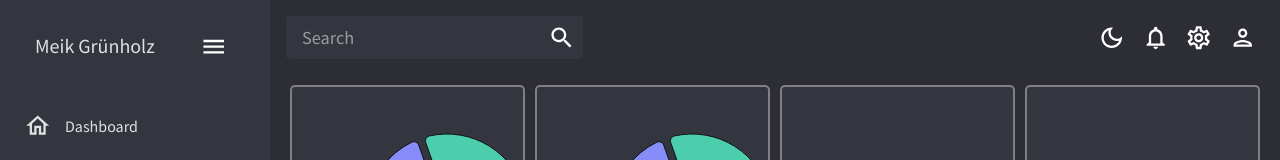
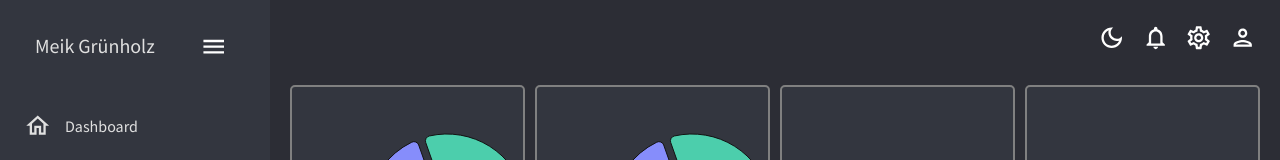
Before and after one commit to crowtek/Data-Visualization-Tool, a React (Create React App) app: page / in a window 1280 px wide. Shown: the top 160 px of the page. Built offline with nearby package versions, Linux system fonts and the light colour scheme.

Commit message:
Searchbar rausgenommen

```diff
--- a/src/scenes/global/Topbar.jsx
+++ b/src/scenes/global/Topbar.jsx
@@ -19,18 +19,7 @@ const Topbar = () => {
   const handleOpen = () => setShowModal(true);
 
   return (
-    <Box display="flex" justifyContent="space-between" p={2}>
-      {/* SEARCH BAR */}
-      <Box
-        display="flex"
-        backgroundColor={colors.primary[400]}
-        borderRadius="3px"
-      >
-        <InputBase sx={{ ml: 2, flex: 1 }} placeholder="Search" />
-        <IconButton type="button" sx={{ p: 1 }}>
-          <SearchIcon />
-        </IconButton>
-      </Box>
+    <Box display="flex" justifyContent="flex-end" p={2}>
 
       {/* ICONS */}
       <Box display="flex">
```
